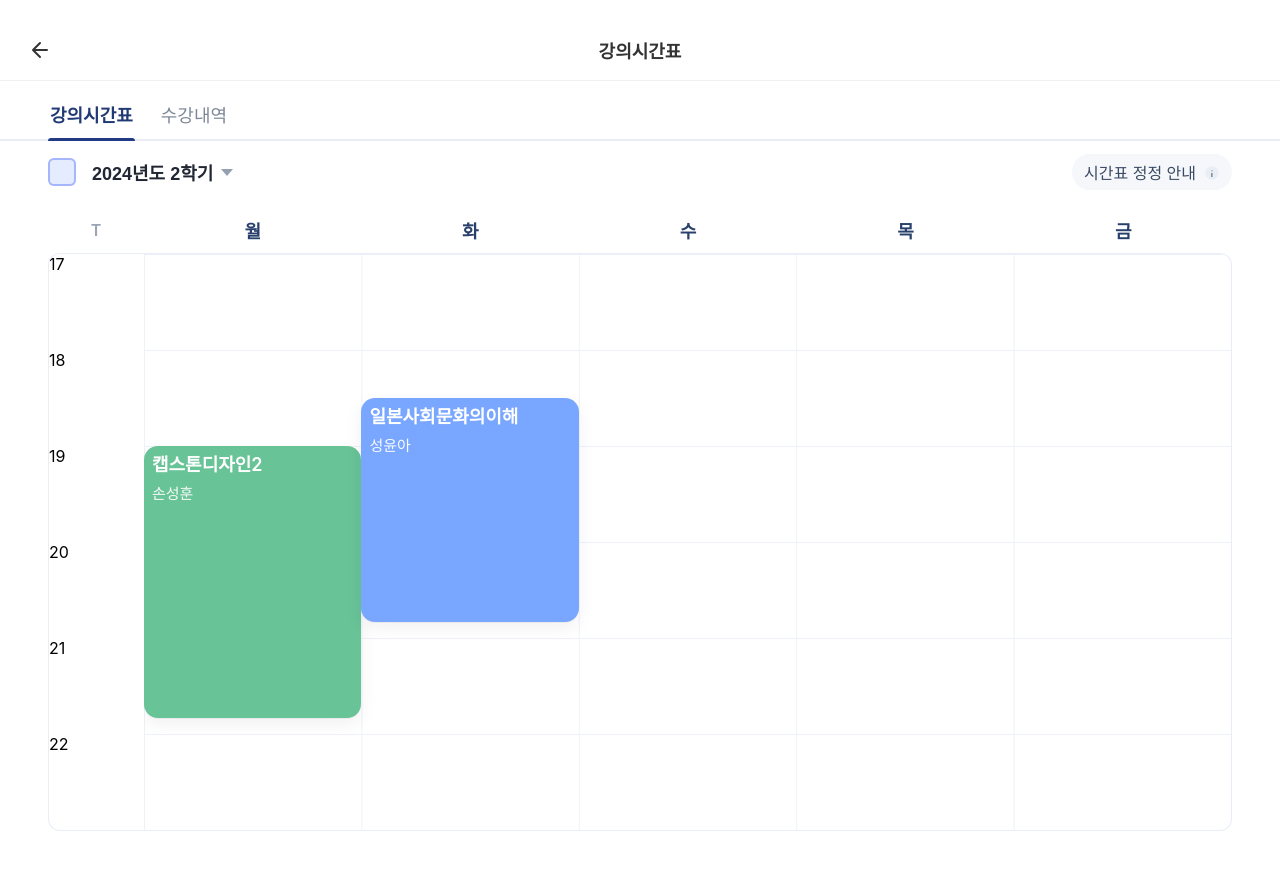
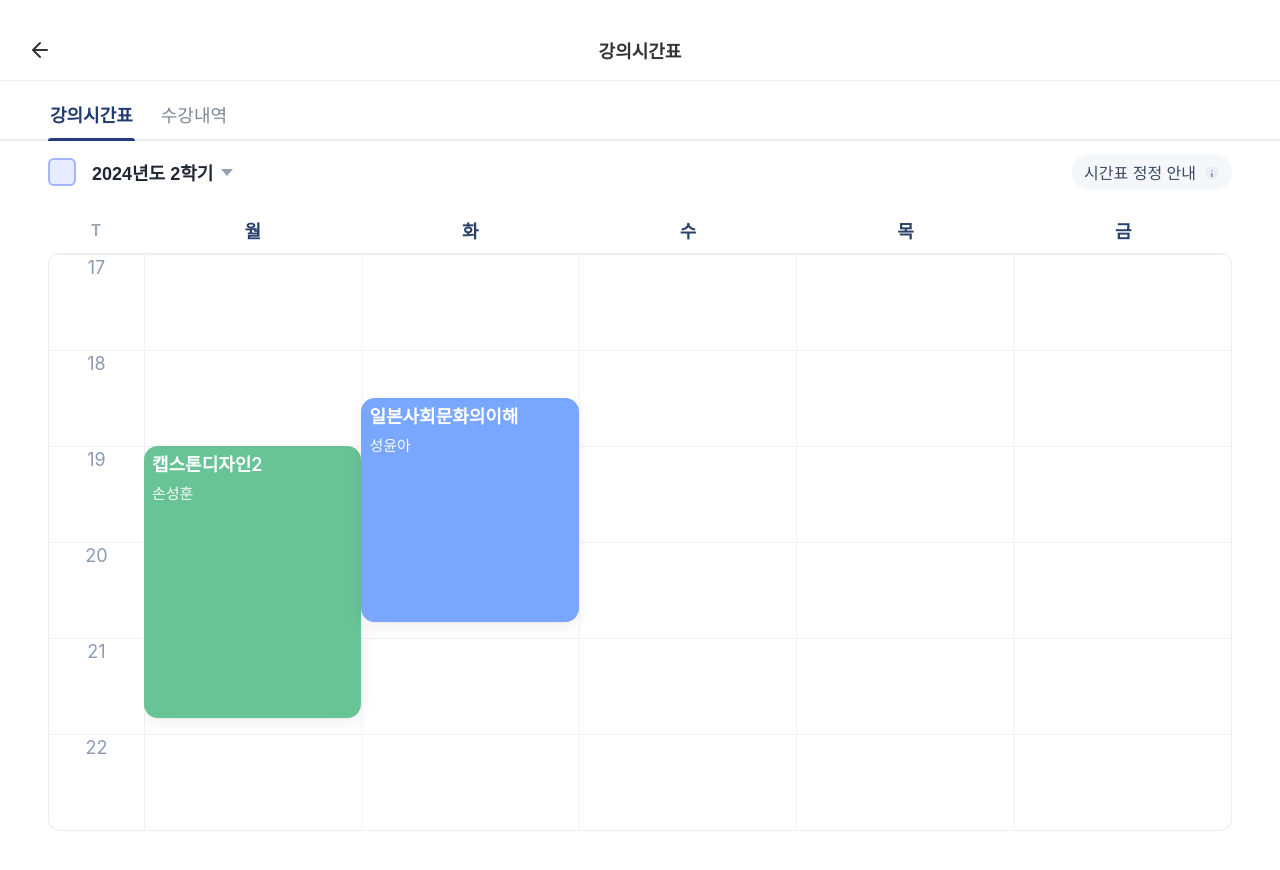
Before and after one commit to alddeul-hankki/Frontend, a React (Vite) app: page /timetable in a window 1280 px wide. Shown: the top 870 px of the page. Built offline with nearby package versions, Linux system fonts and the light colour scheme; no server answers.

Commit message:
fix: css 분리 중 누락 수정

```diff
--- a/src/components/TimeTable/TimeGutter/TimeGutter.module.css
+++ b/src/components/TimeTable/TimeGutter/TimeGutter.module.css
@@ -9,3 +9,9 @@
   border-radius:12px 0 0 12px;
   overflow:hidden;
 }
+
+.timeLabel{
+  display:flex; align-items:flex-start; justify-content:center;
+  padding-top:2px; font-size:var(--fs-lg); color:#8d9bb0;
+  border-top:1px solid var(--line-soft);
+}
--- a/src/pages/heyyoung/TimeTable/TimeTableMainPage/TimeTableMainPage.module.css
+++ b/src/pages/heyyoung/TimeTable/TimeTableMainPage/TimeTableMainPage.module.css
@@ -33,12 +33,6 @@
 .scrollArea{ flex:1 1 auto; overflow:auto; overscroll-behavior:contain; padding-bottom:12px; }
 
 .gridWrap{ display:grid; grid-template-columns:var(--gutter-w) 1fr; gap:0; padding:0 var(--pad-x) var(--pad-x) var(--pad-x); }
-
-.timeLabel{
-  display:flex; align-items:flex-start; justify-content:center;
-  padding-top:2px; font-size:var(--fs-lg); color:#8d9bb0;
-  border-top:1px solid var(--line-soft);
-}
 
 /* 본 그리드 컨테이너 */
 .gridBody{
```
